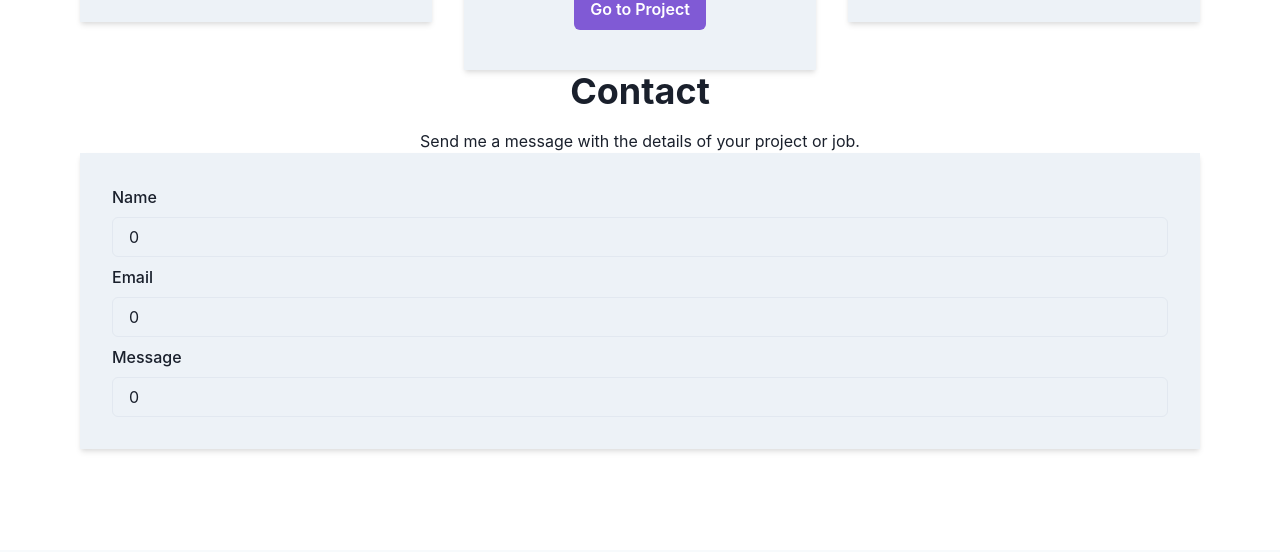
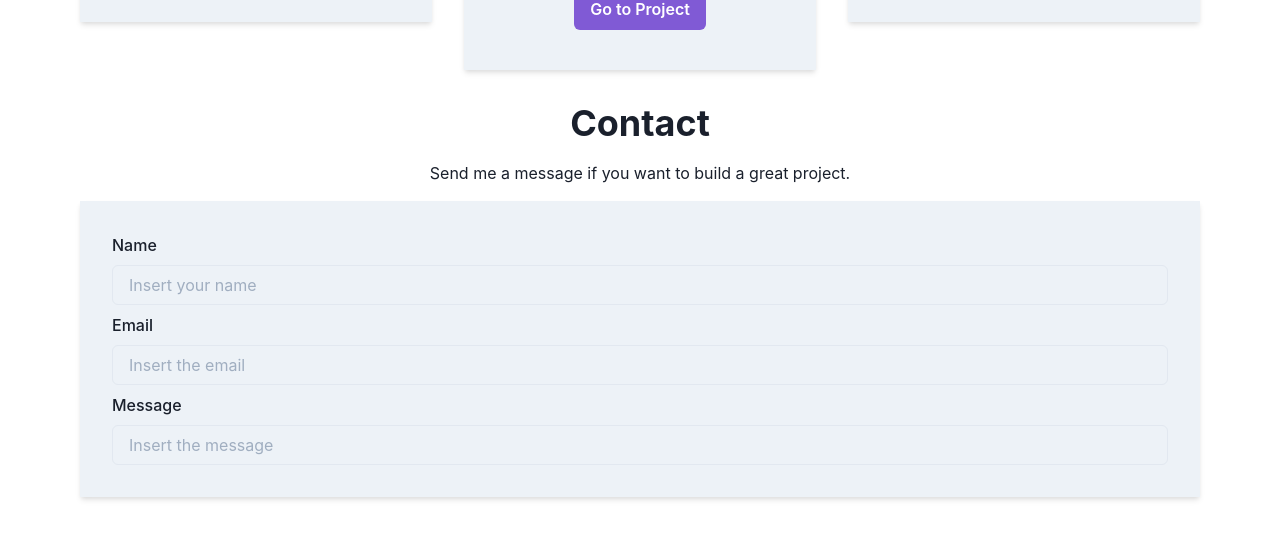
Before and after one commit to desolaser/portfolio, a Next.js app: page / in a window 1280 px wide. Shown: the part 2422-2974 px from the top of the page. Built offline with nearby package versions, Linux system fonts and the light colour scheme.

Commit message:
Change contact component styles

```diff
--- a/components/sections/contact.tsx
+++ b/components/sections/contact.tsx
@@ -11,10 +11,10 @@ import { FormInput } from '../forms';
 const Contact: FunctionComponent = () => {
   const projectCardColor = useColorModeValue('gray.100', 'gray.700');
   return (
-    <Box minH="50vh" textAlign="center">
+    <Box minH="50vh" mt={8} textAlign="center">
       <Heading size="xl">Contact</Heading>
-      <Text mt="1rem">
-        Send me a message with the details of your project or job.
+      <Text marginY={4}>
+        Send me a message if you want to build a great project.
       </Text>
       <VStack
         bgColor={projectCardColor}
@@ -25,7 +25,7 @@ const Contact: FunctionComponent = () => {
         <FormInput
           id="name"
           title="Name"
-          value="0"
+          value=""
           placeholder="Insert your name"
           handleChange={() => {}}
           error={{}}
@@ -34,7 +34,7 @@ const Contact: FunctionComponent = () => {
         <FormInput
           id="email"
           title="Email"
-          value="0"
+          value=""
           placeholder="Insert the email"
           handleChange={() => {}}
           error={{}}
@@ -43,7 +43,7 @@ const Contact: FunctionComponent = () => {
         <FormInput
           id="message"
           title="Message"
-          value="0"
+          value=""
           placeholder="Insert the message"
           handleChange={() => {}}
           error={{}}
```
